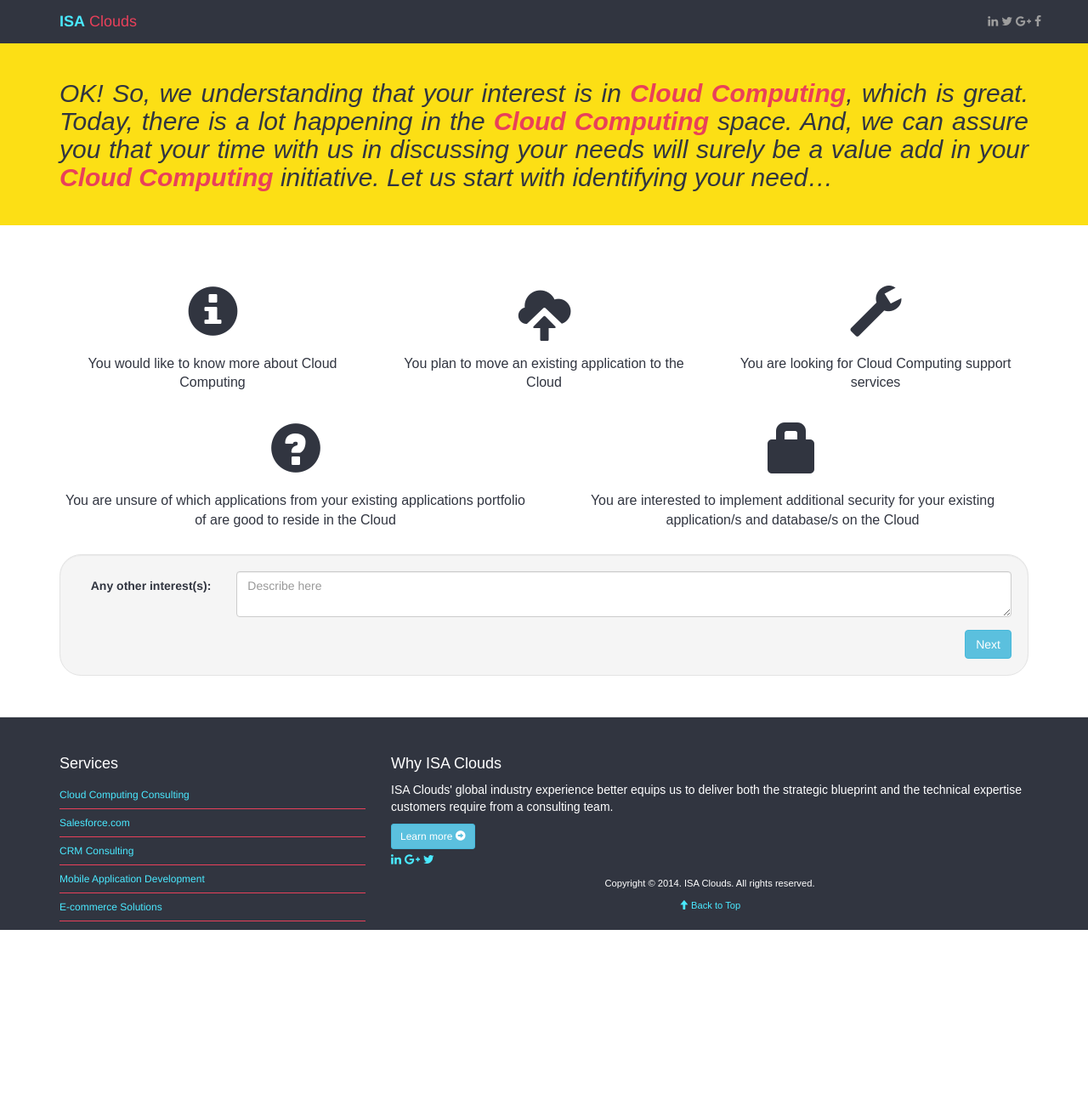
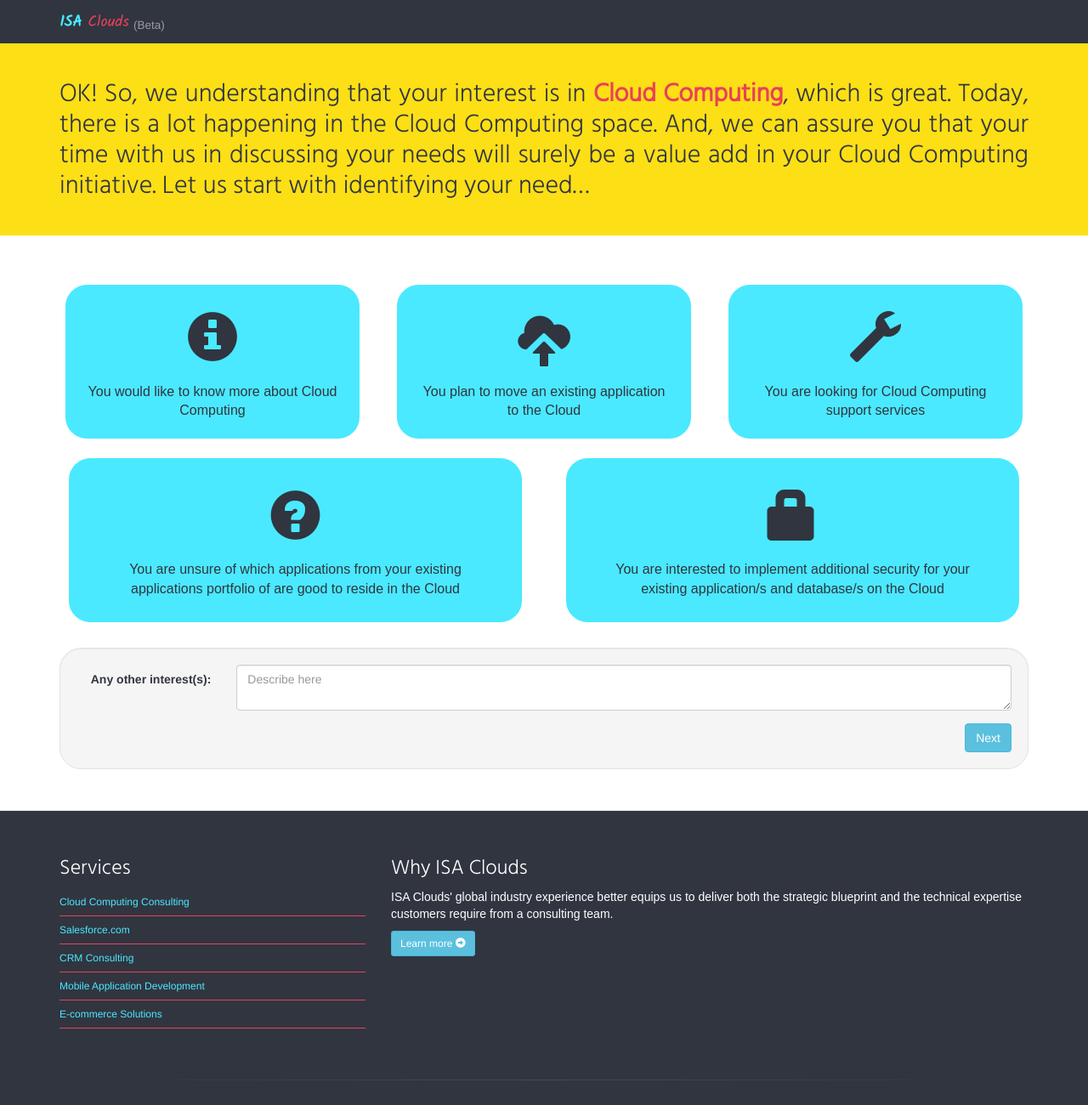
Before and after one commit to MaverickApekshit/IsaClouds, a plain HTML site: page cloudComputingServices.html in a window 1280 px wide. Shown: the top 1300 px of the page at 85% size. Before the commit the page ends 1094 px from the top, so only its background shows below. Drawn offline with nearby package versions, Linux system fonts and the light colour scheme; a script that the page names is missing; a web font is replaced by a local one.

Commit message:
Cloud Computing Services theme update.

```diff
--- a/cloudComputingServices.html
+++ b/cloudComputingServices.html
@@ -18,6 +18,9 @@
     <!-- 3rd Party CSS -->
     <link rel="stylesheet" href="http://maxcdn.bootstrapcdn.com/font-awesome/4.1.0/css/font-awesome.min.css">
     <link rel="stylesheet" href="css/animate.min.css">
+    <link href='http://fonts.googleapis.com/css?family=Kalam' rel='stylesheet' type='text/css'>
+    <link href='http://fonts.googleapis.com/css?family=Hind:300' rel='stylesheet' type='text/css'>
+    <link href='http://fonts.googleapis.com/css?family=Ek+Mukta' rel='stylesheet' type='text/css'>
 
     <!--Custom CSS-->
     <link rel="stylesheet" href="css/custom.css">
@@ -35,31 +38,13 @@
 <body>
     <!--navbar-->
 
-    <div class="navbar navbar-inverse navbar-fixed-top" role="navigation">
+    <nav class="navbar navbar-inverse navbar-fixed-top" role="navigation">
         <div class="container">
             <div class="navbar-header">
-                <button type="button" class="navbar-toggle" data-toggle="collapse" data-target=".navbar-collapse">
-                    <span class="sr-only">Toggle navigation</span>
-                    <span class="icon-bar"></span>
-                    <span class="icon-bar"></span>
-                    <span class="icon-bar"></span>
-                </button>
-
-                <a class="navbar-brand" href="index.html"><span class="brand-color1">ISA</span> <span class="red-text">Clouds</span></a>
+                <a class="navbar-brand" href="index.html"><span class="text-logo"><span class="brand-color1">ISA</span> <span class="red-text">Clouds</span></span> <sub>(Beta)</sub></a>
             </div>
-
-            <div class="collapse navbar-collapse">
-                <p class="navbar-text navbar-right" id="social-buttons">
-                    <a href="#" class="navbar-link"><span class="fa fa-linkedin"></span></a>
-                    <a href="#" class="navbar-link"><span class="fa fa-twitter"></span></a>
-                    <a href="#" class="navbar-link"><span class="fa fa-google-plus"></span></a>
-                    <a href="#" class="navbar-link"><span class="fa fa-facebook"></span></a>
-                </p>
-            </div>
-            <!-- /.nav-collapse-->
         </div>
-    </div>
-    <!-- /.navbar-->
+    </nav>
 
     <!-- Sub Services -->
     <div id="subServices">
@@ -67,11 +52,11 @@
         <!-- Jumbottron -->
         <div class="jumbotron home-jumbo">
             <div class="container">
-                <h2 class="text-justify"><em>OK! So, we understanding that your interest is in <span class="red-text"><b>Cloud Computing</b></span>, which is great. Today, there is a lot happening in the <span class="red-text"><b>Cloud Computing</b></span> space. And, we can assure you that your time with us in discussing your needs will surely be a value add in your <span class="red-text"><b>Cloud Computing</b></span> initiative. Let us start with identifying your need…</em></h2>
+                <h2 class="text-justify">OK! So, we understanding that your interest is in <span class="red-text"><b>Cloud Computing</b></span>, which is great. Today, there is a lot happening in the Cloud Computing space. And, we can assure you that your time with us in discussing your needs will surely be a value add in your Cloud Computing initiative. Let us start with identifying your need…</h2>
             </div>
         </div>
 
-        <div class="container marketing tmarg">
+        <div class="container">
 
             <!-- Options -->
 
@@ -81,13 +66,13 @@
 
                 <div class="col-sm-4 clickable" data-service="Cloud Computing" data-subService="like to know more about Cloud Computing">
 
-                    <div class="row blue-thumbnail float glow animateOnVisible" data-action="rotateIn">
+                    <div class="row tile tile-blue float glow animateOnVisible" data-action="rotateIn">
                         <a href="#contactForm" class="no-dec">
-                            <div class="col-xs-2 col-sm-12">
+                            <div class="col-xs-3 col-sm-12">
                                 <h1><span class="glyphicon glyphicon-info-sign"></span></h1>
                             </div>
-                            <div class="col-xs-10 col-sm-12 tpad">
-                                <p>You would like to know more about Cloud Computing</p>
+                            <div class="col-xs-9 col-sm-12 tpad">
+                                <p class="icon-tile">You would like to know more about Cloud Computing</p>
                             </div>
                         </a>
                     </div>
@@ -96,13 +81,13 @@
                 <!--Option 2 -->
 
                 <div class="col-sm-4 clickable" data-service="Cloud Computing" data-subService="plan to move an existing application to the Cloud">
-                    <div class="row blue-thumbnail float glow animateOnVisible" data-action="rotateIn">
+                    <div class="row tile tile-blue float glow animateOnVisible" data-action="rotateIn">
                         <a href="#contactForm" class="no-dec">
-                            <div class="col-xs-2 col-sm-12">
+                            <div class="col-xs-3 col-sm-12">
                                 <h1><span class="glyphicon glyphicon-cloud-upload"></span></h1>
                             </div>
-                            <div class="col-xs-10 col-sm-12 tpad">
-                                <p>You plan to move an existing application to the Cloud</p>
+                            <div class="col-xs-9 col-sm-12 tpad">
+                                <p class="icon-tile">You plan to move an existing application to the Cloud</p>
                             </div>
                         </a>
                     </div>
@@ -111,13 +96,13 @@
                 <!-- Option 3 -->
 
                 <div class="col-sm-4 clickable" data-service="Cloud Computing" data-subService="looking for Cloud Computing suport services">
-                    <div class="row blue-thumbnail float glow animateOnVisible" data-action="rotateIn">
+                    <div class="row tile tile-blue float glow animateOnVisible" data-action="rotateIn">
                         <a href="#contactForm" class="no-dec">
-                            <div class="col-xs-2 col-sm-12">
+                            <div class="col-xs-3 col-sm-12">
                                 <h1><span class="glyphicon glyphicon-wrench"></span></h1>
                             </div>
-                            <div class="col-xs-10 col-sm-12 tpad">
-                                <p>You are looking for Cloud Computing support services</p>
+                            <div class="col-xs-9 col-sm-12 tpad">
+                                <p class="icon-tile">You are looking for Cloud Computing support services</p>
                             </div>
                         </a>
                     </div>
@@ -130,13 +115,13 @@
                 <!-- Option 4 -->
 
                 <div class="col-sm-6 clickable" data-service="Cloud Computing" data-subService="unsure of which applications from your existing applications portfolio of are good to reside in the Cloud">
-                    <div class="row blue-thumbnail float glow animateOnVisible" data-action="rotateIn">
+                    <div class="row tile tile-blue float glow animateOnVisible" data-action="rotateIn">
                         <a href="#contactForm" class="no-dec">
-                            <div class="col-xs-2 col-sm-12">
+                            <div class="col-xs-3 col-sm-12">
                                 <h1><span class="glyphicon glyphicon-question-sign"></span></h1>
                             </div>
-                            <div class="col-xs-10 col-sm-12 tpad">
-                                <p>You are unsure of which applications from your existing applications portfolio of are good to reside in the Cloud</p>
+                            <div class="col-xs-9 col-sm-12 tpad">
+                                <p class="icon-tile">You are unsure of which applications from your existing applications portfolio of are good to reside in the Cloud</p>
                             </div>
                         </a>
                     </div>
@@ -145,13 +130,13 @@
                 <!-- Option 5-->
 
                 <div class="col-sm-6 clickable" data-service="Cloud Computing" data-subService="implement additional security for your existing application/s and database/s on the Cloud">
-                    <div class="row blue-thumbnail float glow animateOnScroll" data-action="rotateIn">
+                    <div class="row tile tile-blue float glow animateOnScroll" data-action="rotateIn">
                         <a href="#contactForm" class="no-dec">
-                            <div class="col-xs-2 col-sm-12">
+                            <div class="col-xs-3 col-sm-12">
                                 <h1><span class="glyphicon glyphicon-lock"></span></h1>
                             </div>
-                            <div class="col-xs-10 col-sm-12 tpad">
-                                <p>You are interested to implement additional security for your existing application/s and database/s on the Cloud</p>
+                            <div class="col-xs-9 col-sm-12 tpad">
+                                <p class="icon-tile">You are interested to implement additional security for your existing application/s and database/s on the Cloud</p>
                             </div>
                         </a>
                     </div>
@@ -191,10 +176,20 @@
 
         <div class="container tmarg">
             <form class="form-horizontal">
-                <div class="form-group">
-                    <label for="name" class="col-sm-1 control-label">Name:</label>
-                    <div class="col-sm-11">
-                        <input type="text" class="form-control" id="name" placeholder="(required)" required />
+
+                <div class="row">
+                    <div class="form-group col-sm-6">
+                        <label for="fname" class="col-sm-2 control-label">First Name:</label>
+                        <div class="col-sm-10">
+                            <input type="text" class="form-control" id="fname" placeholder="(required)" required />
+                        </div>
+                    </div>
+
+                    <div class="form-group col-sm-6">
+                        <label for="lname" class="col-sm-2 control-label">Last Name:</label>
+                        <div class="col-sm-10">
+                            <input type="text" class="form-control" id="lname" placeholder="(required)" required />
+                        </div>
                     </div>
                 </div>
 
@@ -222,15 +217,15 @@
                         </div>
                     </div>
                     <div class="form-group col-sm-4">
-                        <label for="phone" class=" col-md-2 control-label">Phone:</label>
-                        <div class="col-md-10">
+                        <label for="phone" class=" col-md-3 control-label">Phone:</label>
+                        <div class="col-md-9">
                             <input type="tel" class="form-control" id="phone" />
                         </div>
                     </div>
 
                     <div class="form-group col-sm-4">
-                        <label for="mobile" class=" col-md-2 control-label">Mobile:</label>
-                        <div class="col-md-10">
+                        <label for="mobile" class=" col-md-4 control-label">Mobile:</label>
+                        <div class="col-md-8">
                             <input type="tel" class="form-control" id="mobile" />
                         </div>
                     </div>
@@ -266,8 +261,8 @@
                     </div>
 
                     <div class="form-group col-sm-4">
-                        <label for="ccemployees" class="col-md-3 control-label">Employees:</label>
-                        <div class="col-md-9">
+                        <label for="ccemployees" class="col-md-4 control-label">Employees:</label>
+                        <div class="col-md-8">
                             <input type="number" class="form-control" id="ccemployees" />
                         </div>
                     </div>
@@ -282,8 +277,8 @@
                     </div>
 
                     <div class="form-group col-sm-4">
-                        <label for="ccstate" class=" col-md-2 control-label">State:</label>
-                        <div class="col-md-10">
+                        <label for="ccstate" class=" col-md-3 control-label">State:</label>
+                        <div class="col-md-9">
                             <input type="text" class="form-control" id="ccstate" />
                         </div>
                     </div>
@@ -297,7 +292,7 @@
                 </div>
             </form>
 
-            <p class="tpad text-justify">As soon as you register your information with us, you can expect to receive an email from ISA Clouds, with your registration details. Henceforth, our consultants will review your information and will be in touch with you to initiate our dialogue.</p>
+            <p class="text-justify">As soon as you register your information with us, you can expect to receive an email from ISA Clouds, with your registration details. Henceforth, our consultants will review your information and will be in touch with you to initiate our dialogue.</p>
 
             <button type="submit" class="btn btn-info center-block">Submit</button>
         </div>
@@ -309,41 +304,38 @@
         <div class="container">
             <div class="row">
                 <div class="col-sm-4">
-                    <h4>Services</h4>
+                    <h3>Services</h3>
 
                     <ul class="footer-links">
-                        <a href="cloudComputingServices.html">
-                            <li>Cloud Computing Consulting</li>
-                        </a>
-                        <a href="salesforceServices.html">
-                            <li>Salesforce.com</li>
-                        </a>
-                        <a href="crmServices.html">
-                            <li>CRM Consulting</li>
-                        </a>
-                        <a href="mobileComputingServices.html">
-                            <li>Mobile Application Development</li>
-                        </a>
-                        <a href="ecommerceServices.html">
-                            <li>E-commerce Solutions</li>
-                        </a>
+                        <li>
+                            <a href="cloudComputingServices.html">Cloud Computing Consulting</a>
+                        </li>
+
+                        <li>
+                            <a href="salesforceServices.html">Salesforce.com</a>
+                        </li>
+
+                        <li>
+                            <a href="#">CRM Consulting</a>
+                        </li>
+
+                        <li>
+                            <a href="#">Mobile Application Development</a>
+                        </li>
+
+                        <li>
+                            <a href="#">E-commerce Solutions</a>
+                        </li>
                     </ul>
                 </div>
 
                 <div class="col-sm-8">
-                    <h4>Why ISA Clouds</h4>
+                    <h3>Why ISA Clouds</h3>
 
                     <p>ISA Clouds' global industry experience better equips us to deliver both the strategic blueprint and the technical expertise customers require from a consulting team.</p>
 
                     <a href="#" class="btn btn-sm btn-info" role="button">Learn more <span class="glyphicon glyphicon-circle-arrow-right"></span></a>
-
-                    <p class="footer-social-icons clearfix tpad">
-                        <a id="linkedin-icon-footer" target="_blank" href="#"><span class="fa fa-linkedin"></span></a>
-
-                        <a id="googleplus-icon-footer" target="_blank" href="#"><span class="fa fa-google-plus"></span></a>
-                        <a id="twitter-icon-footer" target="_blank" href="#"><span class="fa fa-twitter"></span></a>
-                    </p>
-                <k/div>
+                </div>
             </div>
 
             <hr class="soften1 copyhr" />
--- a/css/custom.css
+++ b/css/custom.css
@@ -1,6 +1,9 @@
 /* Body and structure
 -------------------------------------------------- */
 
+body {
+    color: #313540;
+}
 h2,
 h3,
 h4,
@@ -92,6 +95,7 @@ hr.soften1 {
     margin-top: 1.5em;
     padding-bottom: 1em;
     font-weight: normal;
+    line-height: 1.2em;
 }
 .home-jumbo p {
     margin-bottom: 50px;
@@ -104,38 +108,6 @@ h2.down-arrow {
     font-weight: normal;
 }
 
-/* Marketing section
--------------------------------------------------- */
-
-.marketing {
-    color: #313540;
-}
-.marketing h1 {
-    font-size: 4.285714285714286em;
-    font-weight: 200;
-    line-height: 1;
-    letter-spacing: -1px;
-}
-.marketing h2 {
-    color: #313540;
-}
-.marketing p {
-    font-size: 1.142857142857143em;
-    color: #313540;
-}
-
-#sf-logo {
-    padding: 0 3em 0 0;
-}
-#veeva-logo {
-    padding-top: 2em;
-}
-#heroku-logo {
-    padding-top: 1em;
-}
-span.firstword {
-    border-bottom: 2px solid #E9405A;
-}
 /* Tiles
 -------------------------------------------------- */
 
@@ -161,7 +133,6 @@ span.firstword {
 .visibleAnime {
     opacity: 1;
 }
-
 /* Float */
 
 .float {
@@ -294,11 +265,27 @@ footer .copyright {
     border-bottom: 0px;
     font-size: 0.8em;
 }
+/* Services
+-------------------------------------------------- */
 
+.tile h1 {
+    font-size: 4.285714285714286em;
+}
+p.icon-tile {
+    font-size: 1.142857142857143em;
+}
 #other-interest {
     margin-top: 1em;
     border-radius: 1.8em;
 }
+/* Contact Form
+--------------------------------------------------*/
+
+#contactForm p {
+    margin-top: 2%;
+    margin-bottom: 2%;
+}
+
 
 /* Why Us Page
 -------------------------------------------------- */
@@ -319,6 +306,19 @@ footer .copyright {
     padding-top: 2%;
     padding-bottom: 1%;
     margin-bottom: 2%;
+}
+
+#sf-logo {
+    padding: 0 3em 0 0;
+}
+#veeva-logo {
+    padding-top: 2em;
+}
+#heroku-logo {
+    padding-top: 1em;
+}
+span.firstword {
+    border-bottom: 2px solid #E9405A;
 }
 
 /* Responsive
@@ -353,7 +353,7 @@ footer .copyright {
         margin-right: 0.5em;
     }
     .home-jumbo h1,
-    #services-jumbo h1 {
+    {
         margin-top: 45px;
         margin-bottom: 20px;
         font-size: 3em;
@@ -378,14 +378,10 @@ footer .copyright {
         font-size: 1.3em;
         line-height: 1.2em;
     }
-
-    .marketing h1 {
+    .tile h1 {
         font-size: 2.857142857142857em;
     }
-    .marketing h2 {
-        font-size: 1.9em;
-    }
-    .marketing p {
+    p.icon-tile {
         font-size: 1em;
     }
 }
```
